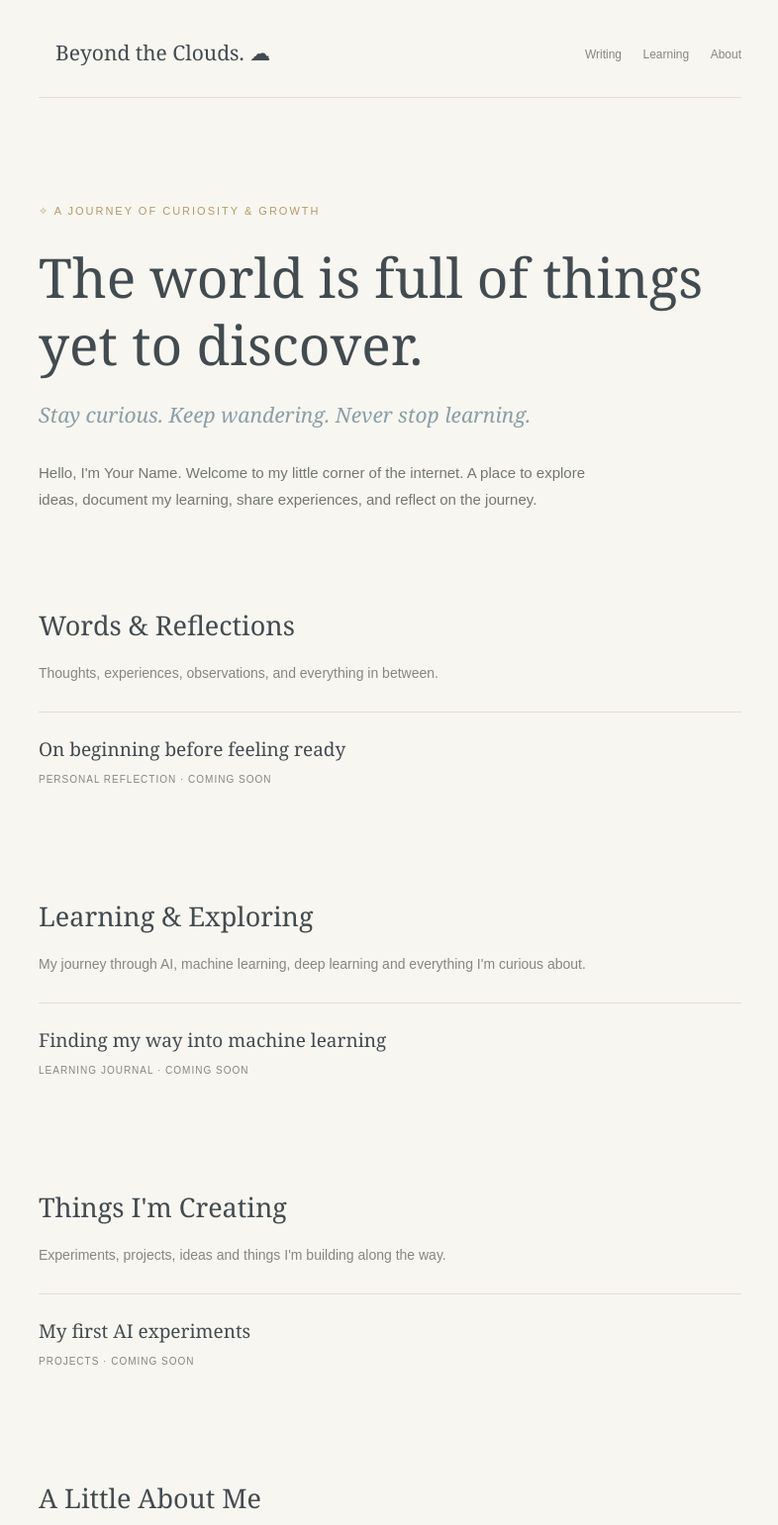
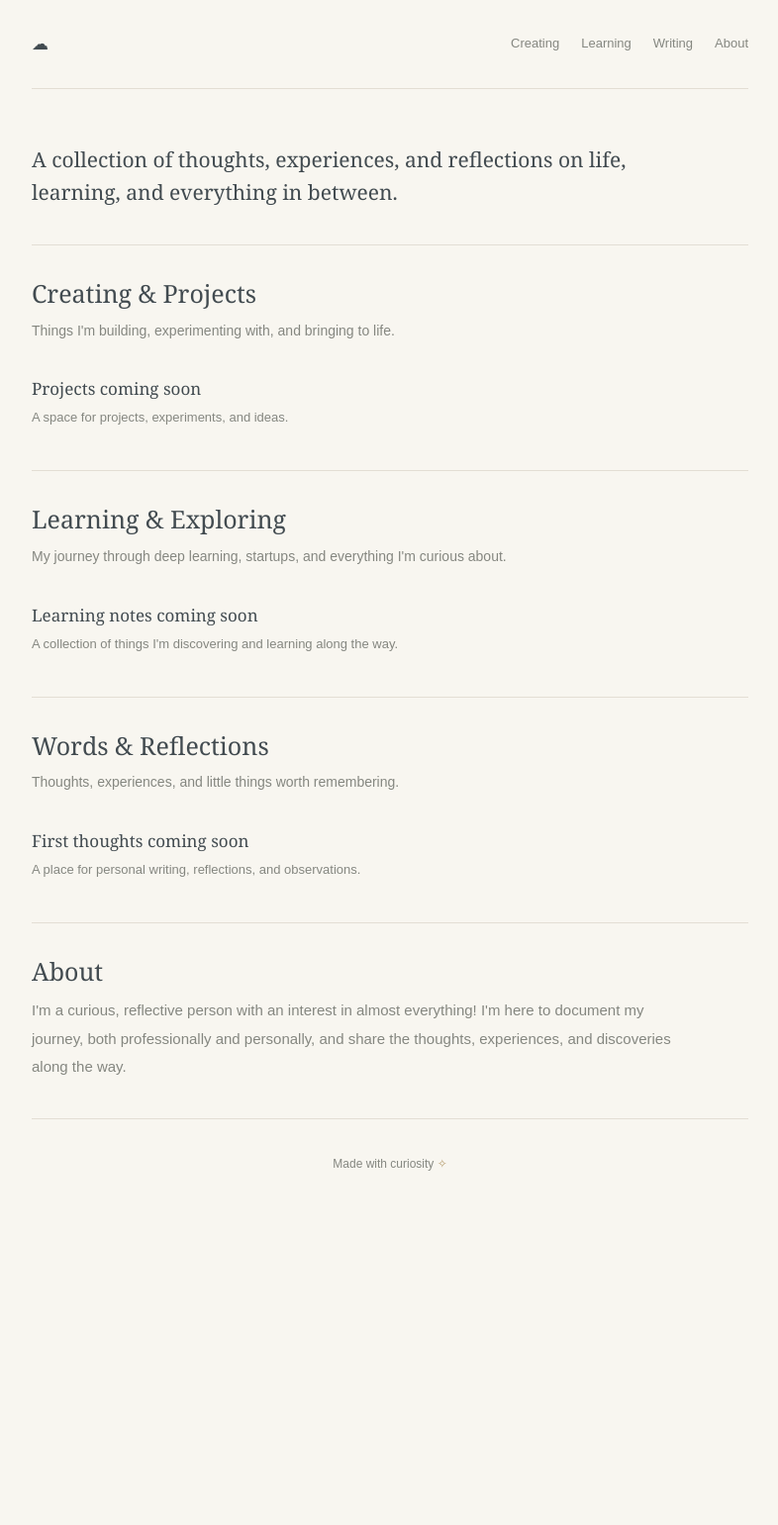
Before and after one commit to Arlimmi/my-website, a plain HTML site: page index.html in a window 1280 px wide. Shown: the top 1541 px of the page at 99% size, without its empty margins (246-1032 px from the left). After the commit the page ends 1221 px from the top, so only its background shows below. Drawn offline with Linux system fonts and the light colour scheme.

Commit message:
Update index.html

```diff
--- a/index.html
+++ b/index.html
@@ -4,10 +4,7 @@
 <head>
     <meta charset="UTF-8">
     <meta name="viewport" content="width=device-width, initial-scale=1.0">
-
-    <meta name="description" content="A personal journal about learning, curiosity, technology and life.">
-
-    <title>Beyond the Clouds | My Personal Journal</title>
+    <title>My Little Corner</title>
 
     <style>
         :root {
@@ -21,9 +18,9 @@
         }
 
         * {
+            box-sizing: border-box;
             margin: 0;
             padding: 0;
-            box-sizing: border-box;
         }
 
         html {
@@ -34,319 +31,220 @@
             background: var(--cloud);
             color: var(--ink);
             font-family: Arial, sans-serif;
-            line-height: 1.8;
+            line-height: 1.7;
         }
 
         .container {
-            max-width: 760px;
-            margin: auto;
-            padding: 35px 25px;
+            max-width: 780px;
+            margin: 0 auto;
+            padding: 0 28px;
         }
-
-        /* Navigation */
 
         nav {
             display: flex;
             justify-content: space-between;
             align-items: center;
-            padding-bottom: 25px;
+            padding: 30px 0;
             border-bottom: 1px solid var(--line);
+            gap: 20px;
         }
 
         .logo {
             font-family: Georgia, serif;
+            font-size: 17px;
+            color: var(--ink);
+            text-decoration: none;
+            white-space: nowrap;
+        }
+
+        nav div {
+            display: flex;
+            gap: 22px;
+            flex-wrap: wrap;
+        }
+
+        nav div a {
+            color: var(--muted);
+            text-decoration: none;
+            font-size: 13px;
+            transition: color 0.2s;
+        }
+
+        nav div a:hover {
+            color: var(--gold);
+        }
+
+        .intro {
+            padding: 55px 0 35px;
+            font-family: Georgia, serif;
             font-size: 21px;
-            text-decoration: none;
+            line-height: 1.6;
+            max-width: 680px;
             color: var(--ink);
         }
 
-        nav a {
-            text-decoration: none;
-            color: var(--muted);
-            font-size: 12px;
-            margin-left: 17px;
+        section {
+            padding: 27px 0;
+            border-top: 1px solid var(--line);
         }
 
-        nav a:hover {
-            color: var(--gold);
-        }
-
-        /* Hero */
-
-        header {
-            padding: 105px 0 90px;
-        }
-
-        .eyebrow {
-            color: var(--gold);
-            font-size: 11px;
-            letter-spacing: 2px;
-            margin-bottom: 22px;
-        }
-
-        h1, h2, h3 {
+        section h2 {
             font-family: Georgia, serif;
+            font-size: 25px;
             font-weight: normal;
-        }
-
-        h1 {
-            font-size: clamp(38px, 7vw, 55px);
-            line-height: 1.25;
-            margin-bottom: 18px;
-        }
-
-        .subtitle {
-            color: #899FA8;
-            font-family: Georgia, serif;
-            font-style: italic;
-            font-size: 21px;
-            margin-bottom: 25px;
-        }
-
-        .intro {
-            color: #727772;
-            font-size: 15px;
-            max-width: 590px;
-        }
-
-        /* Sections */
-
-        section {
-            margin-bottom: 85px;
-            scroll-margin-top: 30px;
-        }
-
-        .section-heading {
-            font-size: 27px;
-            margin-bottom: 12px;
+            margin-bottom: 5px;
         }
 
         .section-description {
             color: var(--muted);
             font-size: 14px;
-            margin-bottom: 25px;
+            margin-bottom: 18px;
         }
 
-        /* Posts */
-
-        .post {
-            display: block;
-            padding: 20px 0;
-            border-top: 1px solid var(--line);
-            text-decoration: none;
-            color: var(--ink);
+        .item {
+            padding: 15px 0;
+            border-bottom: 1px solid var(--line);
         }
 
-        .post-title {
-            font-family: Georgia, serif;
-            font-size: 19px;
-            transition: color 0.2s;
+        .item:last-child {
+            border-bottom: none;
         }
 
-        .post:hover .post-title {
+        .item h3 {
+            font-family: Georgia, serif;
+            font-size: 17px;
+            font-weight: normal;
+            margin-bottom: 3px;
+        }
+
+        .item p {
+            color: var(--muted);
+            font-size: 13px;
+        }
+
+        .item a {
+            color: var(--gold);
+            text-decoration: none;
+            font-size: 13px;
+        }
+
+        .item a:hover {
+            text-decoration: underline;
+        }
+
+        .about-text {
+            max-width: 650px;
+            font-size: 15px;
+            line-height: 1.9;
+            color: var(--muted);
+        }
+
+        footer {
+            text-align: center;
+            padding: 35px 0;
+            margin-top: 10px;
+            border-top: 1px solid var(--line);
+            color: var(--muted);
+            font-size: 12px;
+        }
+
+        footer span {
             color: var(--gold);
         }
 
-        .post-meta {
-            color: var(--muted);
-            font-size: 10px;
-            letter-spacing: 1px;
-            margin-top: 5px;
-        }
-
-        /* About */
-
-        .about-text {
-            color: #727772;
-            font-size: 15px;
-            max-width: 620px;
-        }
-
-        /* Footer */
-
-        footer {
-            border-top: 1px solid var(--line);
-            padding-top: 25px;
-            display: flex;
-            justify-content: space-between;
-            color: var(--muted);
-            font-size: 11px;
-        }
-
-        footer a {
-            color: var(--muted);
-            text-decoration: none;
-        }
-
-        footer a:hover {
-            color: var(--gold);
-        }
-
-        /* Mobile */
-
-        @media (max-width: 520px) {
-            .container {
-                padding: 25px 20px;
-            }
-
+        @media (max-width: 600px) {
             nav {
+                flex-direction: column;
                 align-items: flex-start;
                 gap: 15px;
             }
 
-            nav a {
-                margin-left: 9px;
-                font-size: 11px;
+            nav div {
+                gap: 18px;
             }
 
-            .logo {
-                font-size: 17px;
+            .intro {
+                padding: 38px 0 28px;
+                font-size: 19px;
             }
 
-            header {
-                padding: 75px 0;
-            }
-
-            footer {
-                gap: 15px;
-                flex-wrap: wrap;
+            section {
+                padding: 23px 0;
             }
         }
     </style>
 </head>
 
 <body>
-
     <div class="container">
 
-    <!-- Navigation -->
-
         <nav>
-        <a href="#" class="logo">Beyond the Clouds. ☁</a>
+            <a href="#" class="logo">☁</a>
 
             <div>
+                <a href="#creating">Creating</a>
+                <a href="#learning">Learning</a>
                 <a href="#writing">Writing</a>
-            <a href="#learning">Learning</a>
                 <a href="#about">About</a>
             </div>
         </nav>
 
-
-    <!-- Introduction -->
-
-    <header>
-        <div class="eyebrow">
-            ✧ A JOURNEY OF CURIOSITY & GROWTH
+        <div class="intro">
+            A collection of thoughts, experiences, and reflections on life,
+            learning, and everything in between.
         </div>
 
-        <h1>
-            The world is full of things yet to discover.
-        </h1>
+        <section id="creating">
+            <h2>Creating & Projects</h2>
+            <p class="section-description">
+                Things I'm building, experimenting with, and bringing to life.
+            </p>
 
-        <div class="subtitle">
-            Stay curious. Keep wandering. Never stop learning.
+            <div class="item">
+                <h3>Projects coming soon</h3>
+                <p>A space for projects, experiments, and ideas.</p>
             </div>
+        </section>
 
-        <p class="intro">
-            Hello, I'm Your Name.
+        <section id="learning">
+            <h2>Learning & Exploring</h2>
+            <p class="section-description">
+                My journey through deep learning, startups, and everything I'm curious about.
+            </p>
 
-            Welcome to my little corner of the internet.
-            A place to explore ideas, document my learning,
-            share experiences, and reflect on the journey.
-        </p>
-    </header>
-
-
-    <!-- Writing -->
+            <div class="item">
+                <h3>Learning notes coming soon</h3>
+                <p>A collection of things I'm discovering and learning along the way.</p>
+            </div>
+        </section>
 
         <section id="writing">
-        <h2 class="section-heading">Words & Reflections</h2>
-
+            <h2>Words & Reflections</h2>
             <p class="section-description">
-            Thoughts, experiences, observations,
-            and everything in between.
+                Thoughts, experiences, and little things worth remembering.
             </p>
 
-        <a href="#" class="post">
-            <div class="post-title">
-                On beginning before feeling ready
+            <div class="item">
+                <h3>First thoughts coming soon</h3>
+                <p>A place for personal writing, reflections, and observations.</p>
             </div>
-            <div class="post-meta">
-                PERSONAL REFLECTION · COMING SOON
-            </div>
-        </a>
         </section>
 
-
-    <!-- Learning -->
-
-    <section id="learning">
-        <h2 class="section-heading">Learning & Exploring</h2>
-
-        <p class="section-description">
-            My journey through AI, machine learning,
-            deep learning and everything I'm curious about.
-        </p>
-
-        <a href="#" class="post">
-            <div class="post-title">
-                Finding my way into machine learning
-            </div>
-            <div class="post-meta">
-                LEARNING JOURNAL · COMING SOON
-            </div>
-        </a>
-    </section>
-
-
-    <!-- Projects -->
-
-    <section id="projects">
-        <h2 class="section-heading">Things I'm Creating</h2>
-
-        <p class="section-description">
-            Experiments, projects, ideas and things
-            I'm building along the way.
-        </p>
-
-        <a href="#" class="post">
-            <div class="post-title">
-                My first AI experiments
-            </div>
-            <div class="post-meta">
-                PROJECTS · COMING SOON
-            </div>
-        </a>
-    </section>
-
-
-    <!-- About -->
-
         <section id="about">
-        <h2 class="section-heading">A Little About Me</h2>
+            <h2>About</h2>
 
             <p class="about-text">
-            I'm a curious person with an interest in
-            technology, learning and understanding the world.
-
-            I'm exploring the fields of artificial intelligence,
-            machine learning and deep learning, while also
-            working on becoming a better writer and communicator.
-
-            This website is a place to document that journey —
-            both the professional and personal sides of it.
+                I'm a curious, reflective person with an interest in almost
+                everything! I'm here to document my journey, both professionally
+                and personally, and share the thoughts, experiences, and
+                discoveries along the way.
             </p>
         </section>
 
-
-    <!-- Footer -->
-
         <footer>
-        <span>© 2026 · Beyond the Clouds.</span>
-        <span>A journey, not a destination. ☁</span>
+            Made with curiosity <span>✧</span>
         </footer>
 
     </div>
-
 </body>
 </html>
```
Lines whose indentation alone changed are shown as unchanged.
